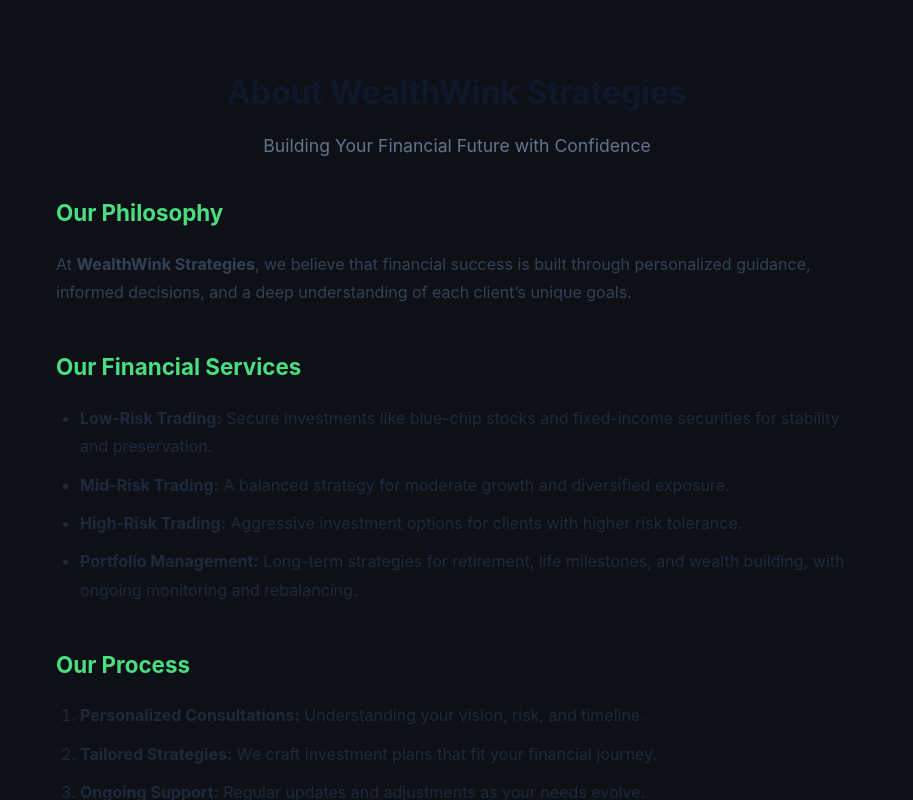
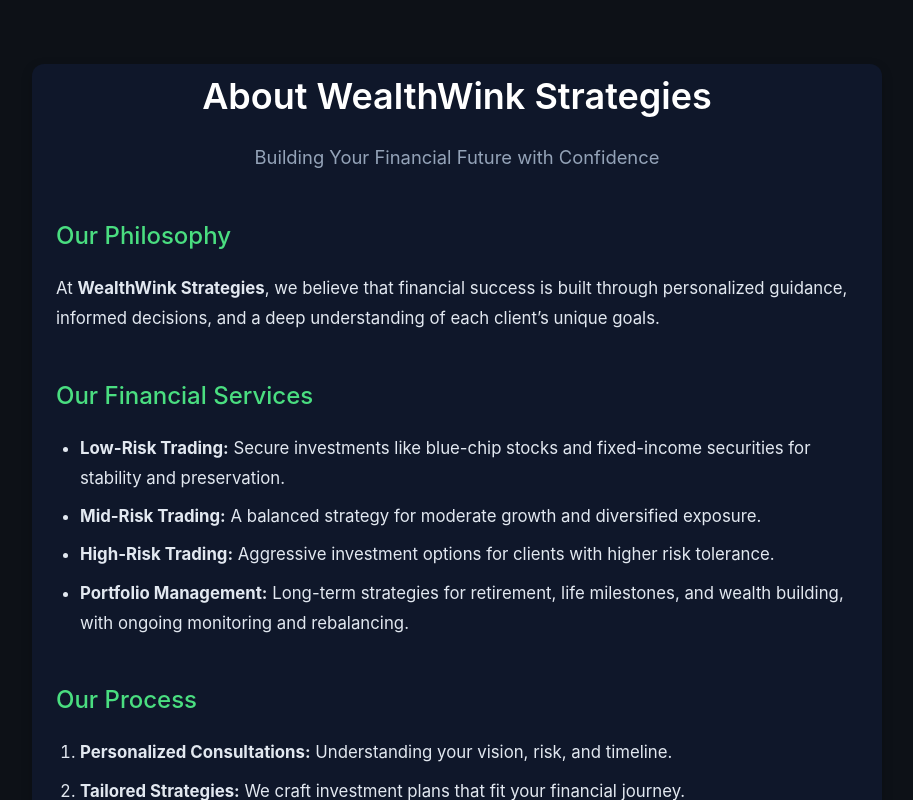
Before and after one commit to Aghiles-Belkalem/WealthWink, a React (Vite) app: page /about in a window 1280 px wide. Shown: the whole page, without its empty margins (183-1096 px from the left). Built offline with nearby package versions, Linux system fonts and the light colour scheme.

Commit message:
changing the About page and making different colors directed by the client

```diff
--- a/src/components/Css components/about.css
+++ b/src/components/Css components/about.css
@@ -4,21 +4,25 @@
 	padding: 0 1.5rem;
 	font-family: "Inter", sans-serif;
 	line-height: 1.8;
-	color: #1e293b;
+	color: #e2e8f0;
+	background-color: #0f172a; /* bleu nuit doux, pas noir */
+	border-radius: 12px;
+	box-shadow: 0 4px 12px rgba(0, 0, 0, 0.2);
 }
 
 .about h1 {
-	font-size: 2rem;
-	color: #0f172a;
+	font-size: 2.25rem;
+	color: #ffffff;
 	text-align: center;
-	margin-bottom: 0.5rem;
+	margin-bottom: 0.75rem;
+	font-weight: 600;
 }
 
 .about .tagline {
 	text-align: center;
-	font-size: 1.1rem;
-	color: #64748b;
-	margin-bottom: 2rem;
+	font-size: 1.15rem;
+	color: #94a3b8;
+	margin-bottom: 2.5rem;
 }
 
 .about section {
@@ -26,57 +30,62 @@
 }
 
 .about h2 {
-	font-size: 1.4rem;
-	color: #4ade80;
+	font-size: 1.5rem;
+	color: #4ade80; /* vert éco moderne et visible */
 	margin-bottom: 1rem;
+	font-weight: 500;
 }
 
 .about p {
 	margin-bottom: 1rem;
-	font-size: 1rem;
-	color: #334155;
+	font-size: 1.05rem;
+	color: #e2e8f0;
 }
 
 .about ul,
 .about ol {
 	padding-left: 1.5rem;
 	margin-bottom: 1rem;
+	color: #e2e8f0;
+	font-size: 1.05rem;
 }
 
 .about li {
-	margin-bottom: 0.6rem;
+	margin-bottom: 0.5rem;
 }
 
 .about a {
-	color: #0ea5e9;
-	text-decoration: none;
+	color: #38bdf8;
+	text-decoration: underline;
+	transition: color 0.3s ease;
 }
 
 .about a:hover {
-	text-decoration: underline;
+	color: #0ea5e9;
 }
 
 .warning {
-	background-color: #fef9c3;
+	background-color: #1e293b;
 	border-left: 4px solid #facc15;
 	padding: 1rem;
-	border-radius: 4px;
+	border-radius: 6px;
+	color: #fef9c3;
+	font-size: 1rem;
 }
 
 .return {
-	margin-top: 2rem;
+	margin-top: 2.5rem;
 	text-align: center;
 }
 
 .return-home-link {
 	color: #4ade80;
 	font-weight: 500;
-	text-decoration: none;
-	border-bottom: 1px solid transparent;
+	text-decoration: underline;
+	font-size: 1rem;
 	transition: all 0.3s ease;
 }
 
 .return-home-link:hover {
-	color: #16a34a;
-	border-bottom: 1px solid #16a34a;
+	color: #22c55e;
 }
```
